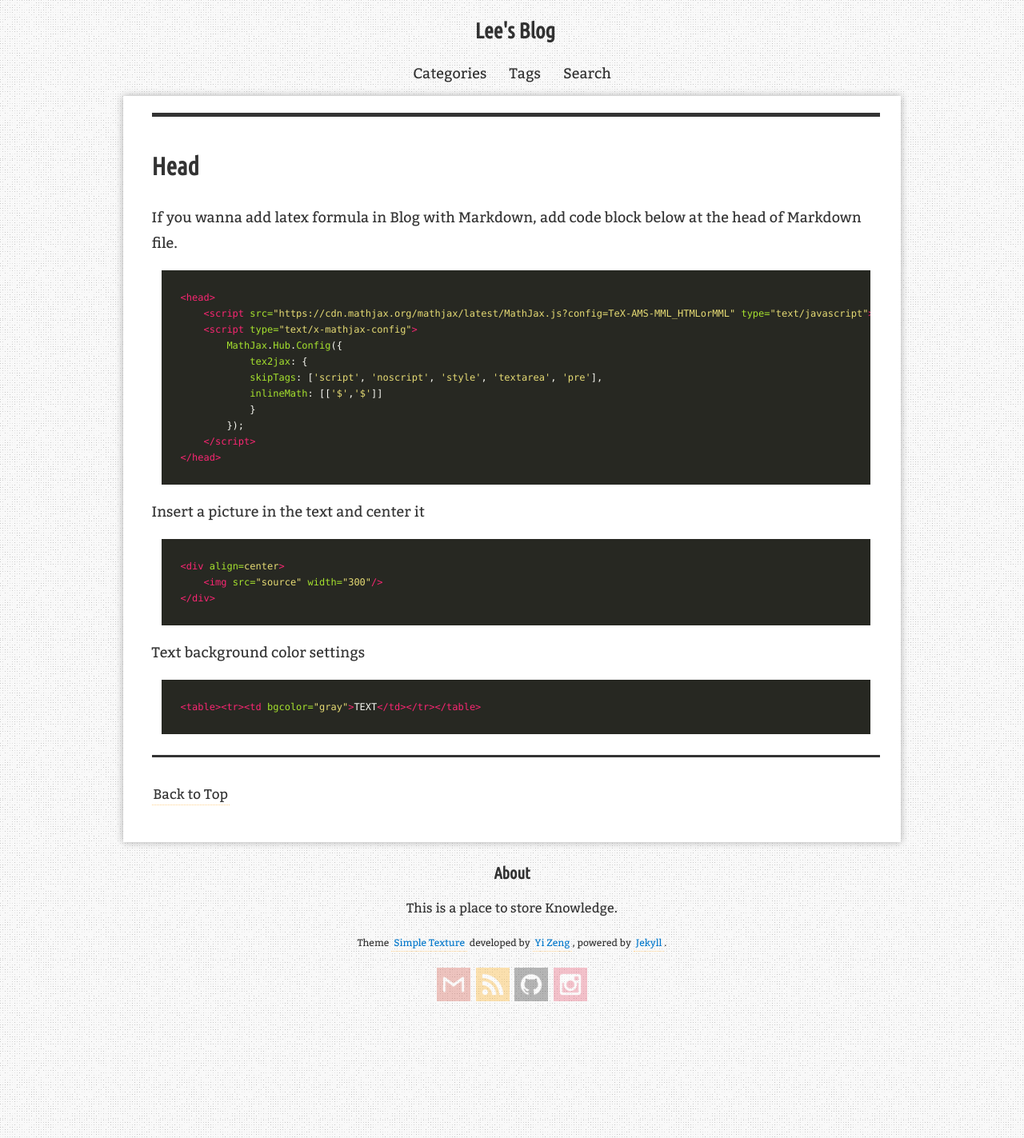
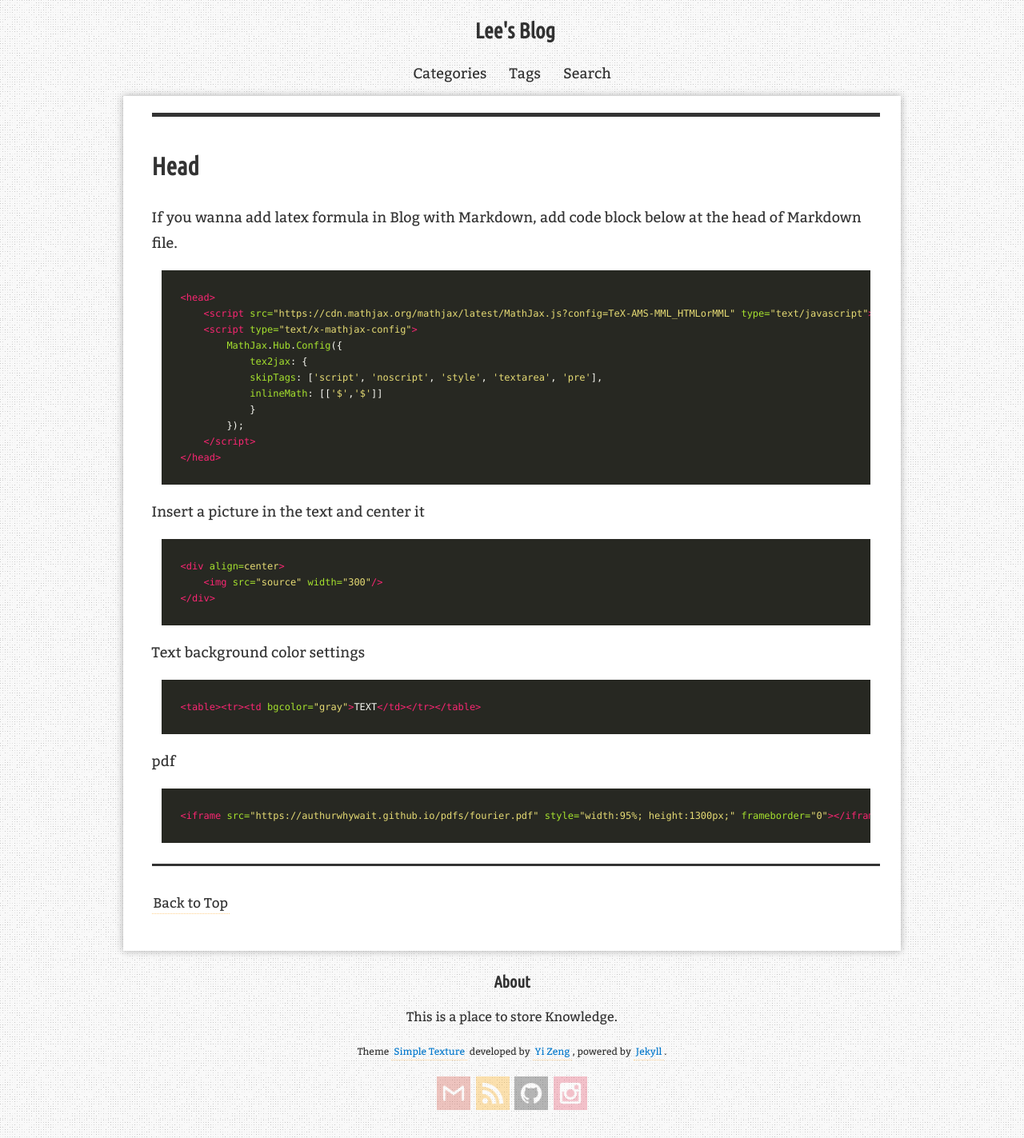
Before and after one commit to AuthurWhywait/AuthurWhywait.github.io, a Jekyll site: the page built from Storage.md, in a window 1280 px wide. Shown: the whole page at 80% size. Built offline with Jekyll 4.4.1, drawn with Linux system fonts in a browser that asks for light colours; our own code applies the rules of GitHub Pages for plain Markdown files; comment, search, counter and statistics services are not loaded.

Commit message:
rename the storage

````diff
--- a/HeadStorage.md
+++ b/Storage.md
@@ -29,3 +29,9 @@
 ```html
 <table><tr><td bgcolor="gray">TEXT</td></tr></table>
 ```
+
+pdf
+
+```html
+<iframe src="https://authurwhywait.github.io/pdfs/fourier.pdf" style="width:95%; height:1300px;" frameborder="0"></iframe>
+```
````
